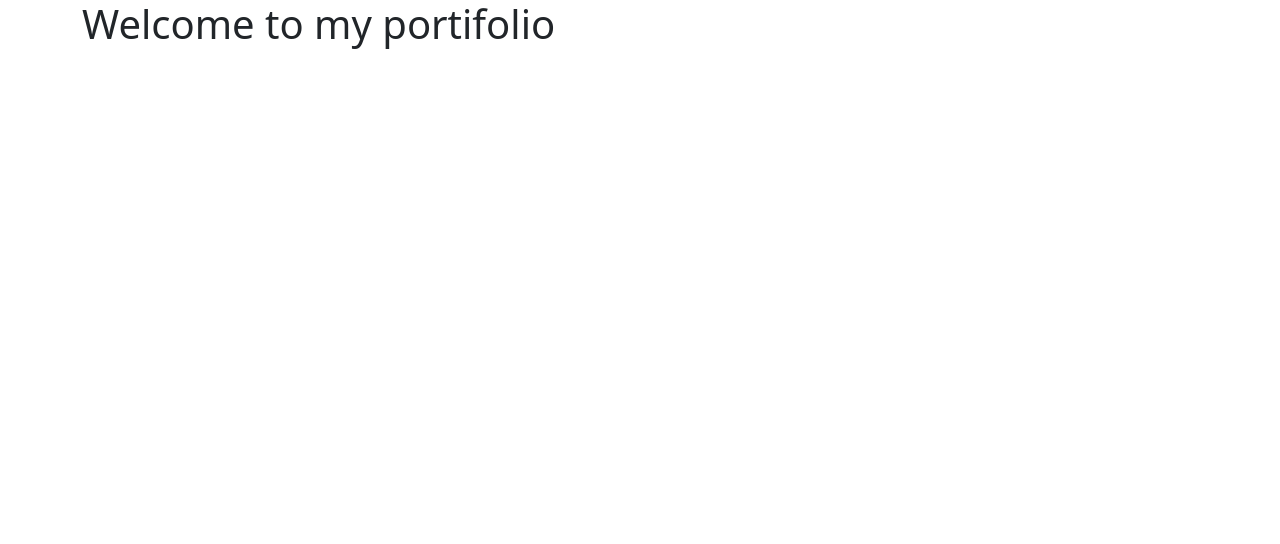
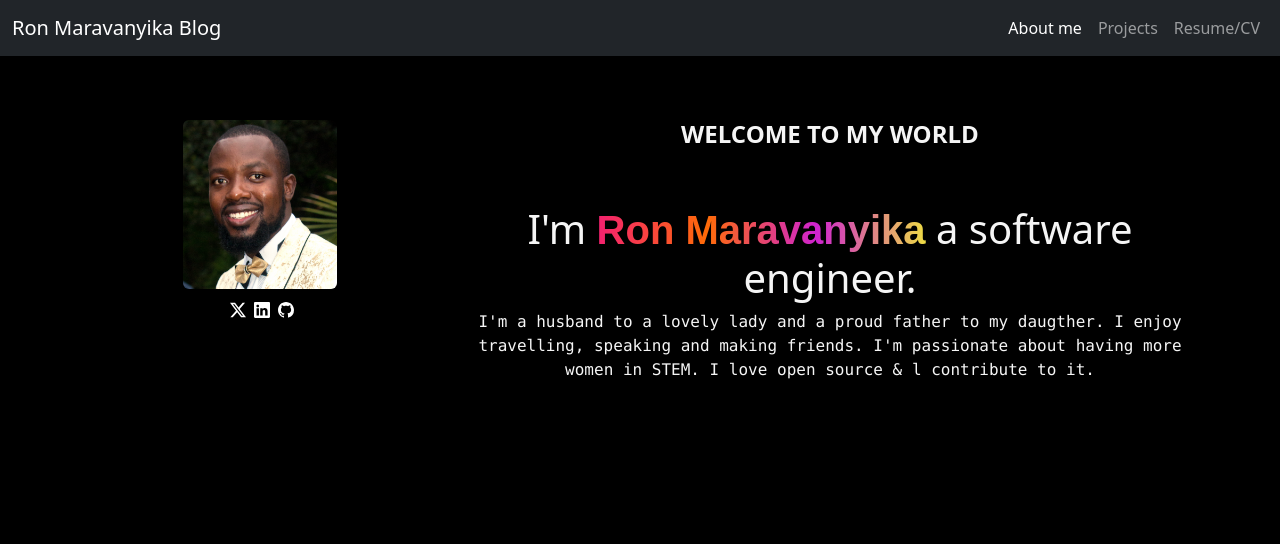
Before and after one commit to ronnzw/ronnzw.github.io, a plain HTML site: page index.html in a window 1280 px wide. Drawn offline with nearby package versions, Linux system fonts and the light colour scheme.

Commit message:
landing page

```diff
--- a/index.html
+++ b/index.html
@@ -4,12 +4,69 @@
     <meta name="viewport" content="width=device-width, initial-scale=1.0">
     <title>Ron's portifolio</title>
     <link href="https://cdn.jsdelivr.net/npm/bootstrap@5.3.3/dist/css/bootstrap.min.css" rel="stylesheet" integrity="sha384-QWTKZyjpPEjISv5WaRU9OFeRpok6YctnYmDr5pNlyT2bRjXh0JMhjY6hW+ALEwIH" crossorigin="anonymous">
+    <link rel="stylesheet" href="style.css">
 </head>
 <body>
 
-    <div class="container">
-        <h1>Welcome to my portifolio</h1>
-    </div>
+        <nav class="navbar navbar-expand-lg bg-dark" data-bs-theme="dark">
+            <div class="container-fluid">
+              <a class="navbar-brand" href="#">Ron Maravanyika Blog</a>
+              <button class="navbar-toggler" type="button" data-bs-toggle="collapse" data-bs-target="#navbarText" aria-controls="navbarText" aria-expanded="false" aria-label="Toggle navigation">
+                <span class="navbar-toggler-icon"></span>
+              </button>
+              <div class="collapse navbar-collapse" id="navbarText">
+                <ul class="navbar-nav ms-auto mb-2 mb-lg-0">
+                  <li class="nav-item">
+                    <a class="nav-link active" aria-current="page" href="#">About me</a>
+                  </li>
+                  <li class="nav-item">
+                    <a class="nav-link" href="#">Projects</a>
+                  </li>
+                  <li class="nav-item">
+                    <a class="nav-link" href="#">Resume/CV</a>
+                  </li>
+                </ul>
+              </div>
+            </div>
+          </nav>
+
+
+          <div class="container mt-5 text-center">
+            <div class="row">
+                <div class="col-4 pt-3">
+                    <img class="img-fluid rounded imgprofile" src="img/profile.png" alt="profile picture" style="height: 40%;">
+                   <div class="pt-2">
+                    <a href="https://twitter.com/ronn_zw" style="text-decoration:none; color: white;">
+                        &nbsp;<svg xmlns="http://www.w3.org/2000/svg" width="16" height="16" fill="currentColor" class="bi bi-twitter-x pr-2" viewBox="0 0 16 16">
+                        <path d="M12.6.75h2.454l-5.36 6.142L16 15.25h-4.937l-3.867-5.07-4.425 5.07H.316l5.733-6.57L0 .75h5.063l3.495 4.633L12.601.75Zm-.86 13.028h1.36L4.323 2.145H2.865z"/>
+                        </svg>
+                    </a>
+                    <a href="https://www.linkedin.com/in/ronald-maravanyika-azure-certified-78221131/" style="text-decoration:none; color: white;">
+                        &nbsp;<svg xmlns="http://www.w3.org/2000/svg" width="16" height="16" fill="currentColor" class="bi bi-linkedin" viewBox="0 0 16 16">
+                        <path d="M0 1.146C0 .513.526 0 1.175 0h13.65C15.474 0 16 .513 16 1.146v13.708c0 .633-.526 1.146-1.175 1.146H1.175C.526 16 0 15.487 0 14.854zm4.943 12.248V6.169H2.542v7.225zm-1.2-8.212c.837 0 1.358-.554 1.358-1.248-.015-.709-.52-1.248-1.342-1.248S2.4 3.226 2.4 3.934c0 .694.521 1.248 1.327 1.248zm4.908 8.212V9.359c0-.216.016-.432.08-.586.173-.431.568-.878 1.232-.878.869 0 1.216.662 1.216 1.634v3.865h2.401V9.25c0-2.22-1.184-3.252-2.764-3.252-1.274 0-1.845.7-2.165 1.193v.025h-.016l.016-.025V6.169h-2.4c.03.678 0 7.225 0 7.225z"/>
+                      </svg>
+                    </a>
+                    <a href="https://github.com/ronnzw" style="text-decoration:none; color: white;">
+                        &nbsp;<svg xmlns="http://www.w3.org/2000/svg" width="16" height="16" fill="currentColor" class="bi bi-github" viewBox="0 0 16 16">
+                            <path d="M8 0C3.58 0 0 3.58 0 8c0 3.54 2.29 6.53 5.47 7.59.4.07.55-.17.55-.38 0-.19-.01-.82-.01-1.49-2.01.37-2.53-.49-2.69-.94-.09-.23-.48-.94-.82-1.13-.28-.15-.68-.52-.01-.53.63-.01 1.08.58 1.23.82.72 1.21 1.87.87 2.33.66.07-.52.28-.87.51-1.07-1.78-.2-3.64-.89-3.64-3.95 0-.87.31-1.59.82-2.15-.08-.2-.36-1.02.08-2.12 0 0 .67-.21 2.2.82.64-.18 1.32-.27 2-.27s1.36.09 2 .27c1.53-1.04 2.2-.82 2.2-.82.44 1.1.16 1.92.08 2.12.51.56.82 1.27.82 2.15 0 3.07-1.87 3.75-3.65 3.95.29.25.54.73.54 1.48 0 1.07-.01 1.93-.01 2.2 0 .21.15.46.55.38A8.01 8.01 0 0 0 16 8c0-4.42-3.58-8-8-8"/>
+                          </svg>
+                    </a>
+                </div>
+
+                </div>
+
+
+                <div class="col-8 justify-content-center pt-3">
+                    <h4 class="fw-bold pb-5">WELCOME TO MY WORLD</h3>
+                    <h1>I'm <span class="fw-bolder" style="overflow-x: hidden;">Ron Maravanyika</span> a software engineer.</h1>
+                    <p class="font-monospace">I'm a husband to a lovely lady and a proud father to my daugther. I enjoy travelling, speaking
+                        and making friends. I'm passionate about having more women in STEM. I love open source
+                        & l contribute to it.
+                    </p>
+                </div>
+
+            </div>
+          </div>
     <script src="https://cdn.jsdelivr.net/npm/bootstrap@5.3.3/dist/js/bootstrap.bundle.min.js" integrity="sha384-YvpcrYf0tY3lHB60NNkmXc5s9fDVZLESaAA55NDzOxhy9GkcIdslK1eN7N6jIeHz" crossorigin="anonymous"></script>
 </body>
 </html>
--- /dev/null
+++ b/style.css
@@ -0,0 +1,20 @@
+body {
+    background-color: black;
+    color: whitesmoke;
+    overflow-x: hidden !important;
+    overflow-y: auto;
+}
+h1 span {
+    font-size: 40px;
+    font-family: Arial, Helvetica, sans-serif;
+    background: linear-gradient(to right, #f32170,
+            #ff6b08, #cf23cf, #eedd44);
+    -webkit-text-fill-color: transparent;
+    -webkit-background-clip: text;
+}
+.imgprofile{
+    background-size: cover;
+    position: relative;
+    height: 4rem;
+    width: auto;
+}
```
Also changed, not shown: img/profile.png (added), 1 other file.
